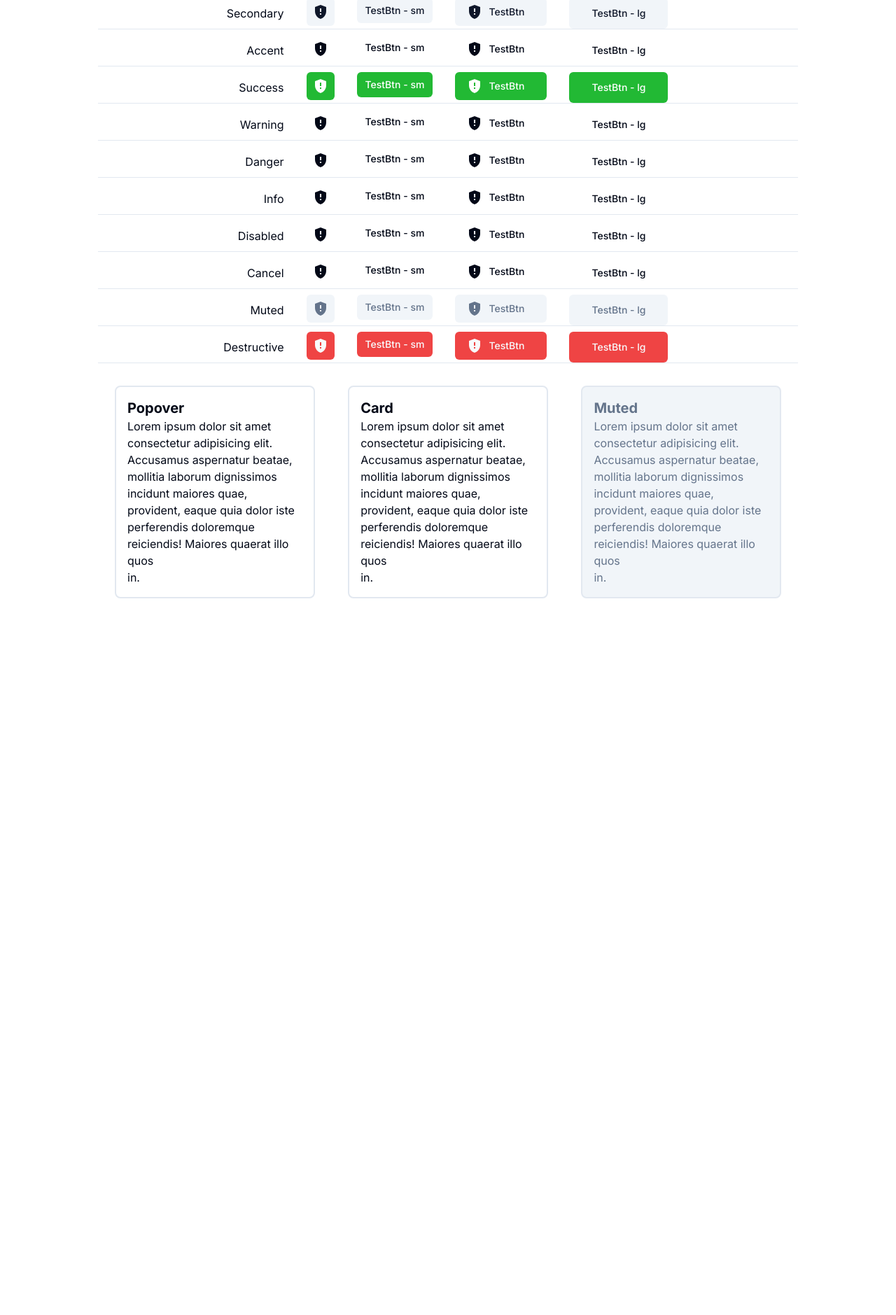
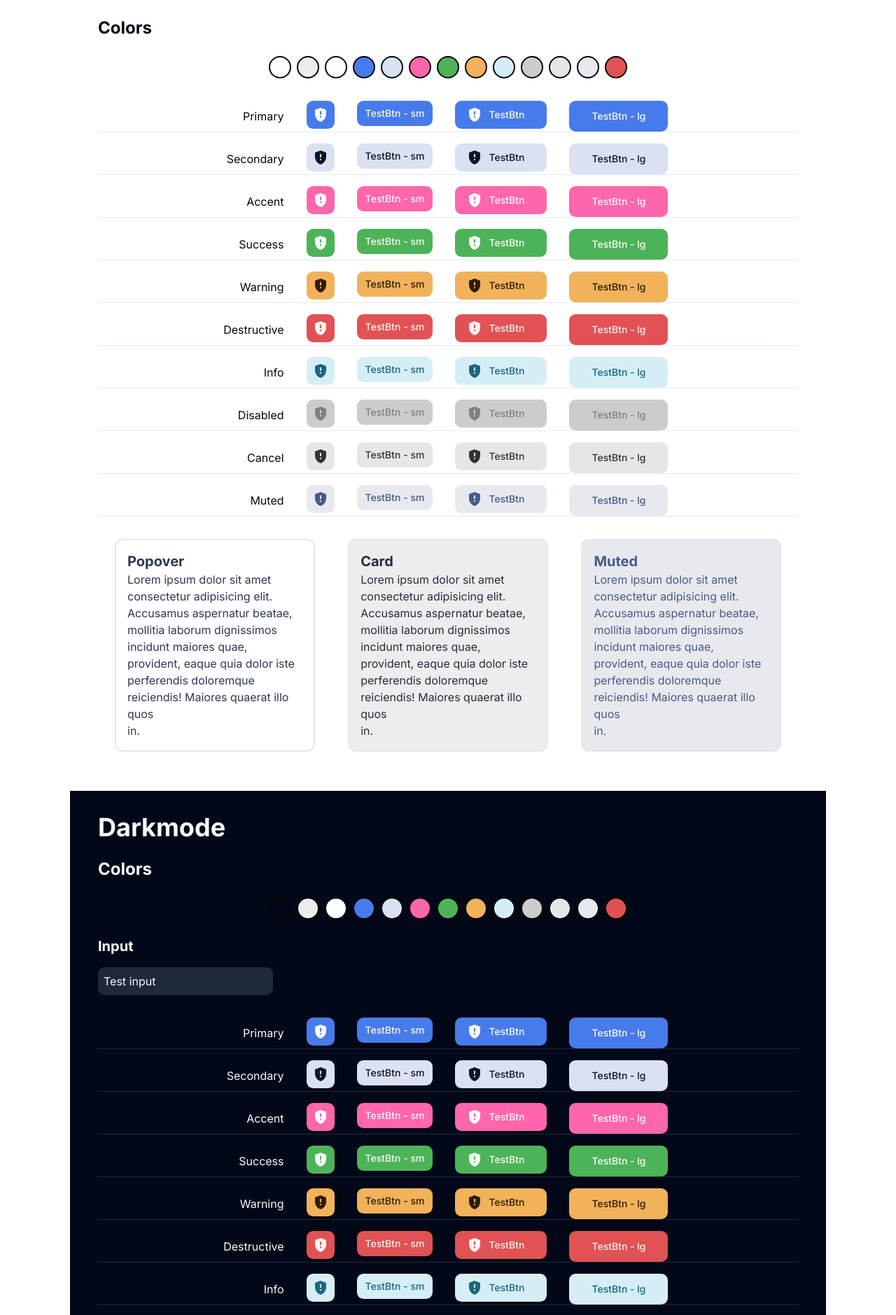
Before and after one commit to INF219-pregnancy-risk/pregnancy-risk, a Next.js app: page /components in a window 1280 px wide. Shown: the part 763-2642 px from the top of the page at 70% size. Before the commit the page ends 1618 px from the top, so only its background shows below. Built offline with nearby package versions, Linux system fonts and the light colour scheme.

Commit message:
color changes

```diff
--- a/src/app/components/page.tsx
+++ b/src/app/components/page.tsx
@@ -19,13 +19,15 @@ const ComponentsPage = () => {
   } as any);
 
   return (
-    <section className="grid-layout gap-6">
+    <>
+      <section className="grid-layout gap-6 light bg-background text-foreground py-8">
+        <h1 className="text-4xl font-bold">LightMode</h1>
+        <h2 className="text-2xl font-bold">Control Panel</h2>
         <div className="bg-muted text-muted-foreground p-4 rounded-xl gap-2 flex flex-col">
-        <h1>Control panel</h1>
-        <section className="border-2 p-2 rounded-lg flex flex-col gap-4">
+          <section className="border-2 p-2 rounded-lg flex flex-col gap-4  flex-wrap">
             <h2 className="underline">Buttons</h2>
             <h3>States</h3>
-          <div className="flex gap-4">
+            <div className="flex gap-4 flex-wrap">
               {["checked", "loading", "disabled"].map((c) => {
                 return (
                   <SurveyButton
@@ -51,7 +53,7 @@ const ComponentsPage = () => {
 
             <input
               type="text"
-            className="border-2 rounded-lg p-2"
+              className="border-2 rounded-lg p-2 w-full"
               value={state.buttonText}
               maxLength={10}
               onChange={(e) =>
@@ -59,7 +61,7 @@ const ComponentsPage = () => {
               }
             />
           </section>
-        <section className="border-2 p-2 rounded-lg flex flex-col gap-4">
+          <section className="border-2 p-2 rounded-lg flex flex-col gap-4 flex-wrap">
             <h2 className="font-bold">Cards</h2>
             <textarea
               name="cardtext"
@@ -72,19 +74,34 @@ const ComponentsPage = () => {
             />
           </section>
         </div>
-      <div>
+        <h1 className="text-2xl font-bold">Colors</h1>
+        <section className="flex items-center justify-center gap-2">
+          <div className="bg-background text-foreground w-8 h-8 border-2 border-black rounded-full" />
+          <div className="bg-card text-card-foreground w-8 h-8 border-2 border-black rounded-full" />
+          <div className="bg-popover text-popover-foreground w-8 h-8 border-2 border-black rounded-full" />
+          <div className="bg-primary text-primary-foreground w-8 h-8 border-2 border-black rounded-full" />
+          <div className="bg-secondary text-secondary-foreground w-8 h-8 border-2 border-black rounded-full" />
+          <div className="bg-accent text-accent-foreground w-8 h-8 border-2 border-black rounded-full" />
+          <div className="bg-success text-success-foreground w-8 h-8 border-2 border-black rounded-full" />
+          <div className="bg-warning text-warning-foreground w-8 h-8 border-2 border-black rounded-full" />
+          <div className="bg-info text-info-foreground w-8 h-8 border-2 border-black rounded-full" />
+          <div className="bg-disabled text-disabled-foreground w-8 h-8 border-2 border-black rounded-full" />
+          <div className="bg-cancel text-cancel-foreground w-8 h-8 border-2 border-black rounded-full" />
+          <div className="bg-muted text-muted-foreground w-8 h-8 border-2 border-black rounded-full" />
+          <div className="bg-destructive text-destructive-foreground w-8 h-8 border-2 border-black rounded-full" />
+        </section>
+        <div className="flex flex-col flex-wrap">
           {[
             "primary",
             "secondary",
             "accent",
             "success",
             "warning",
-          "danger",
+            "destructive",
             "info",
             "disabled",
             "cancel",
             "muted",
-          "destructive",
           ].map((c) => {
             const className = `bg-${c} text-${c}-foreground hover:bg-${c}/90`;
             const variant = {
@@ -95,7 +112,10 @@ const ComponentsPage = () => {
             };
 
             return (
-            <div className="flex gap-8 my-2 border-b justify-center" key={c}>
+              <div
+                className="flex gap-8 my-2 border-b justify-center flex-wrap"
+                key={c}
+              >
                 <h1 className="w-20 justify-end items-center capitalize flex">
                   {c}
                 </h1>
@@ -131,6 +151,95 @@ const ComponentsPage = () => {
           })}
         </section>
       </section>
+      <section className="grid-layout gap-6 dark bg-background text-foreground py-8">
+        <h1 className="text-4xl font-bold">Darkmode</h1>
+        <h2 className="text-2xl font-bold">Colors</h2>
+        <section className="flex items-center justify-center gap-2">
+          <div className="bg-background text-foreground w-8 h-8 border-2 border-black rounded-full" />
+          <div className="bg-card text-card-foreground w-8 h-8 border-2 border-black rounded-full" />
+          <div className="bg-popover text-popover-foreground w-8 h-8 border-2 border-black rounded-full" />
+          <div className="bg-primary text-primary-foreground w-8 h-8 border-2 border-black rounded-full" />
+          <div className="bg-secondary text-secondary-foreground w-8 h-8 border-2 border-black rounded-full" />
+          <div className="bg-accent text-accent-foreground w-8 h-8 border-2 border-black rounded-full" />
+          <div className="bg-success text-success-foreground w-8 h-8 border-2 border-black rounded-full" />
+          <div className="bg-warning text-warning-foreground w-8 h-8 border-2 border-black rounded-full" />
+          <div className="bg-info text-info-foreground w-8 h-8 border-2 border-black rounded-full" />
+          <div className="bg-disabled text-disabled-foreground w-8 h-8 border-2 border-black rounded-full" />
+          <div className="bg-cancel text-cancel-foreground w-8 h-8 border-2 border-black rounded-full" />
+          <div className="bg-muted text-muted-foreground w-8 h-8 border-2 border-black rounded-full" />
+          <div className="bg-destructive text-destructive-foreground w-8 h-8 border-2 border-black rounded-full" />
+        </section>
+        <section>
+          <h2 className="text-xl font-bold mb-4">Input</h2>
+          <input
+            type="text"
+            readOnly
+            value={"Test input"}
+            className="rounded-md bg-input p-2"
+          />
+        </section>
+        <div className="flex flex-col flex-wrap">
+          {[
+            "primary",
+            "secondary",
+            "accent",
+            "success",
+            "warning",
+            "destructive",
+            "info",
+            "disabled",
+            "cancel",
+            "muted",
+          ].map((c) => {
+            const className = `bg-${c} text-${c}-foreground hover:bg-${c}/90`;
+            const variant = {
+              loading: state.loading,
+              checked: state.checked,
+              disabled: state.disabled,
+              className,
+            };
+
+            return (
+              <div
+                className="flex gap-8 my-2 border-b justify-center flex-wrap"
+                key={c}
+              >
+                <h1 className="w-20 justify-end items-center capitalize flex">
+                  {c}
+                </h1>
+                <SurveyButton
+                  size={"icon"}
+                  {...variant}
+                  icon={<GppMaybeIcon />}
+                />
+                <SurveyButton size={"sm"} {...variant}>
+                  {state.buttonText} - sm
+                </SurveyButton>
+                <SurveyButton {...variant} icon={<GppMaybeIcon />}>
+                  {state.buttonText}
+                </SurveyButton>
+                <SurveyButton size={"lg"} {...variant}>
+                  {state.buttonText} - lg
+                </SurveyButton>
+              </div>
+            );
+          })}
+        </div>
+        <section className="flex justify-between px-6 relative flex-wrap">
+          {["popover", "card", "muted"].map((c) => {
+            return (
+              <div
+                className={`w-[30%] bg-${c} text-${c}-foreground border-2 rounded-lg p-4`}
+                key={c}
+              >
+                <h1 className="capitalize text-xl font-bold">{c}</h1>
+                <p className="whitespace-pre-line">{state.card}</p>
+              </div>
+            );
+          })}
+        </section>
+      </section>
+    </>
   );
 };
 
--- a/src/app/globals.css
+++ b/src/app/globals.css
@@ -6,7 +6,6 @@
   :root {
     --grid-layout-size: 1000px;
     --grid-layout-padding: 1rem;
-
     --nav-height: 75px;
   }
 
@@ -30,61 +29,61 @@
 }
 
 @layer base {
-  :root {
+  :root,
+  .light {
     --background: 0 0% 100%;
     --foreground: 222.2 84% 4.9%;
 
-    --card: 0 0% 97%;
-    --card-foreground: 222.2 84% 4.9%;
+    --card: 0 0% 93%;
+    --card-foreground: 221 30% 20%;
 
     --popover: 0 0% 100%;
-    --popover-foreground: 222.2 84% 4.9%;
+    --popover-foreground: 221 30% 25%;
 
-    --primary: 221 83% 60%;
+    --primary: 221 80% 60%;
     --primary-foreground: 210 40% 98%;
 
-    --secondary: 210 40% 96.1%;
-    --secondary-foreground: 222.2 47.4% 11.2%;
+    --secondary: 221 50% 90%;
+    --secondary-foreground: 221 50% 10%;
 
-    --accent: 210 40% 96.1%;
-    --accent-foreground: 222.2 47.4% 11.2%;
+    --accent: 333 100% 70%;
+    --accent-foreground: 333 100% 99%;
 
-    --success: 127 69% 43%; /* green */
-    --success-foreground: 0 0 100%; /* white */
+    --success: 127 40% 50%;
+    --success-foreground: 127 69% 98%;
 
-    --warning: 35 84% 62%;
-    --warning-foreground: 222.2 84% 4.9%;
+    --warning: 35 84% 65%;
+    --warning-foreground: 35 84% 10%;
 
-    --danger: 359 70% 43%;
-    --danger-foreground: 222.2 84% 4.9%;
+    --destructive: 359 70% 60%;
+    --destructive-foreground: 359 70% 97%;
 
-    --info: 194 66% 61%;
-    --info-foreground: 222.2 84% 4.9%;
+    --info: 194 66% 90%;
+    --info-foreground: 194 66% 30%;
 
-    --disabled: 0 0% 67%;
-    --disabled-foreground: 222.2 84% 4.9%;
+    --disabled: 0 0% 80%;
+    --disabled-foreground: 0 0% 50%;
 
-    --cancel: 0 0% 100%;
-    --cancel-foreground: 222.2 84% 4.9%;
+    --cancel: 0 0% 90%;
+    --cancel-foreground: 0 0% 20%;
 
-    --muted: 210 40% 96.1%;
-    --muted-foreground: 215.4 16.3% 46.9%;
-
-    --destructive: 0 84.2% 60.2%;
-    --destructive-foreground: 210 40% 98%;
+    --muted: 221 20% 92%;
+    --muted-foreground: 221 30% 40%;
 
     --border: 214.3 31.8% 91.4%;
     --input: 214.3 31.8% 91.4%;
     --ring: 221.2 83.2% 53.3%;
 
-    --radius: 0.5rem;
+    --radius: 0.7rem;
   }
 
   .dark {
     --background: 222.2 84% 4.9%;
     --foreground: 210 40% 98%;
+
     --card: 222.2 84% 4.9%;
     --card-foreground: 210 40% 98%;
+
     --popover: 222.2 84% 4.9%;
     --popover-foreground: 210 40% 98%;
     --primary: 217.2 91.2% 59.8%;
@@ -97,9 +96,48 @@
     --accent-foreground: 210 40% 98%;
     --destructive: 0 62.8% 30.6%;
     --destructive-foreground: 210 40% 98%;
+
     --border: 217.2 32.6% 17.5%;
     --input: 217.2 32.6% 17.5%;
     --ring: 224.3 76.3% 48%;
+
+    --card: 0 0% 93%;
+    --card-foreground: 221 30% 20%;
+
+    --popover: 0 0% 100%;
+    --popover-foreground: 221 30% 25%;
+
+    --primary: 221 80% 60%;
+    --primary-foreground: 210 40% 98%;
+
+    --secondary: 221 50% 90%;
+    --secondary-foreground: 221 50% 10%;
+
+    --accent: 333 100% 70%;
+    --accent-foreground: 333 100% 99%;
+
+    --success: 127 40% 50%;
+    --success-foreground: 127 69% 98%;
+
+    --warning: 35 84% 65%;
+    --warning-foreground: 35 84% 10%;
+
+    --destructive: 359 70% 60%;
+    --destructive-foreground: 359 70% 97%;
+
+    --info: 194 66% 90%;
+    --info-foreground: 194 66% 30%;
+
+    --disabled: 0 0% 80%;
+    --disabled-foreground: 0 0% 50%;
+
+    --cancel: 0 0% 90%;
+    --cancel-foreground: 0 0% 20%;
+
+    --muted: 221 20% 92%;
+    --muted-foreground: 221 30% 40%;
+
+    --ring: 221.2 83.2% 53.3%;
   }
 }
 
--- a/src/app/layout.tsx
+++ b/src/app/layout.tsx
@@ -17,11 +17,11 @@ export const metadata: MetaData = {
 export default function RootLayout({ children }: RootLayoutProps) {
   return (
     <html lang="en">
-      <body className={inter.className}>
+      <body className={`${inter.className}`}>
         <nav className="bg-primary w-full text-primary-foreground grid-layout h-nav">
           <div className="w-full h-full flex gap-8 items-center justify-between">
             <LinkButton href="/">
-              <h1 className="text-xl font-bold">Pregancy Risk</h1>{" "}
+              <h1 className="text-xl font-bold">Pregancy Risk</h1>
             </LinkButton>
             <div className="flex gap-8">
               <LinkButton href="/">Home</LinkButton>
@@ -34,8 +34,8 @@ export default function RootLayout({ children }: RootLayoutProps) {
             </div>
           </div>
         </nav>
-        <main className="flex min-h-screen flex-col items-center gap-6 mt-8">
-          {children}{" "}
+        <main className="flex min-h-screen flex-col items-center gap-6">
+          {children}
         </main>
       </body>
     </html>
--- a/src/components/inputs/buttons/SurveyButton.tsx
+++ b/src/components/inputs/buttons/SurveyButton.tsx
@@ -58,7 +58,7 @@ const SurveyButton = ({
       <div className="flex items-center justify-center h-full w-full relative">
         {loading && (
           <div
-            className="h-2/3 aspect-square border-t-muted-foreground border-muted rounded-full absolute animate-spin"
+            className="h-6 w-6 aspect-square border-t-muted-foreground border-muted rounded-full absolute animate-spin"
             style={{
               borderWidth: "0.4vh",
             }}
--- a/src/components/ui/button.tsx
+++ b/src/components/ui/button.tsx
@@ -13,8 +13,7 @@ const buttonVariants = cva(
         default: "bg-primary text-primary-foreground hover:bg-primary/90",
         destructive:
           "bg-destructive text-destructive-foreground hover:bg-destructive/90",
-        outline:
-          "border border-input bg-background hover:bg-accent hover:text-accent-foreground",
+        outline: "border border-input bg-background",
         secondary:
           "bg-secondary text-secondary-foreground hover:bg-secondary/80",
         ghost: "hover:bg-accent hover:text-accent-foreground",
--- a/tailwind.config.js
+++ b/tailwind.config.js
@@ -1,6 +1,7 @@
 /** @type {import('tailwindcss').Config} */
 module.exports = {
   darkMode: ["class"],
+  mode: "jit",
   content: [
     "./pages/**/*.{ts,tsx}",
     "./components/**/*.{ts,tsx}",
@@ -42,10 +43,6 @@ module.exports = {
           DEFAULT: "hsl(var(--secondary))",
           foreground: "hsl(var(--secondary-foreground))",
         },
-        destructive: {
-          DEFAULT: "hsl(var(--destructive))",
-          foreground: "hsl(var(--destructive-foreground))",
-        },
         muted: {
           DEFAULT: "hsl(var(--muted))",
           foreground: "hsl(var(--muted-foreground))",
@@ -70,9 +67,9 @@ module.exports = {
           DEFAULT: "hsl(var(--warning))",
           foreground: "hsl(var(--warning-foreground))",
         },
-        danger: {
-          DEFAULT: "hsl(var(--danger))",
-          foreground: "hsl(var(--danger-foreground))",
+        destructive: {
+          DEFAULT: "hsl(var(--destructive))",
+          foreground: "hsl(var(--destructive-foreground))",
         },
         info: {
           DEFAULT: "hsl(var(--info))",
@@ -81,6 +78,10 @@ module.exports = {
         disabled: {
           DEFAULT: "hsl(var(--disabled))",
           foreground: "hsl(var(--disabled-foreground))",
+        },
+        cancel: {
+          DEFAULT: "hsl(var(--cancel))",
+          foreground: "hsl(var(--cancel-foreground))",
         },
       },
       borderRadius: {
```
Also changed, not shown: components.json. Lines whose indentation alone changed are shown as unchanged.
